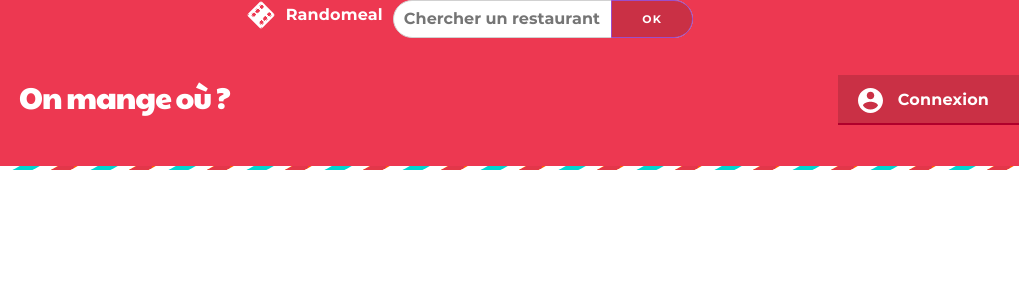
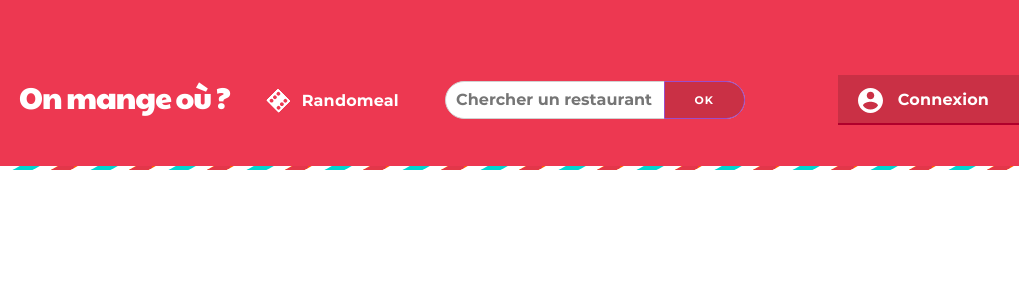
Before and after one commit to WildCodeSchool/paris-0218-5, a website with bundled scripts: page client/index.html in a window 1280 px wide. Shown: the full height of the page, 261-1280 px from the left. Built offline with nearby package versions, Linux system fonts and the light colour scheme; files whose address does not match are found by name.

Commit message:
composants header

```diff
--- a/client/css/header.css
+++ b/client/css/header.css
@@ -68,7 +68,6 @@ h1{
 
 header form{
     width: 300px;
-    height: 50px;
     position: relative;
 }
 header form.search input[type='text']{
@@ -96,7 +95,8 @@ header span{
     font-size : 1.6rem;
     margin-right : 10px;
 }
-header .icn{
+.icn{
+    background-repeat: no-repeat;
     width: 25px;
     height: 25px;
 }
@@ -112,8 +112,8 @@ header .icn{
 
 .icn.icn-dice{
     background-image: url('../images/icones/dice-white.svg');
-    width: 20px;
-    height: 20px;
+    width: 18px;
+    height: 18px;
     transform: rotate(45deg);
 }
 
--- a/client/index.html
+++ b/client/index.html
@@ -19,7 +19,8 @@
             </div>
             <h1>On mange où ?</h1>
         </div>
-        <div class="column column-40 flex">
+
+        <div class="column column-40 choice-wrapper flex">
             <div class="randomeal-wrapper"></div>
             <div class="search-wrapper"></div>
         </div>
```
